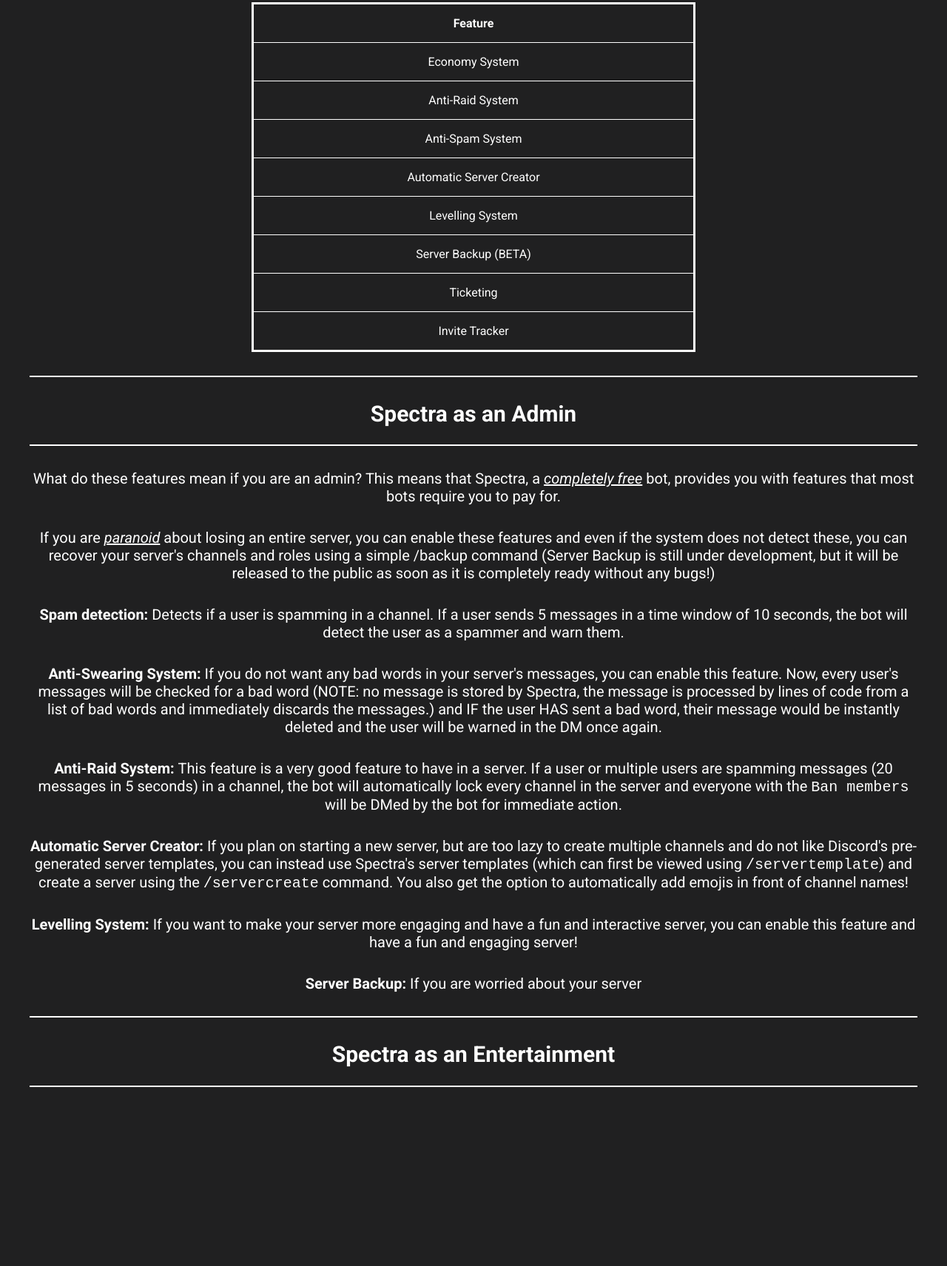
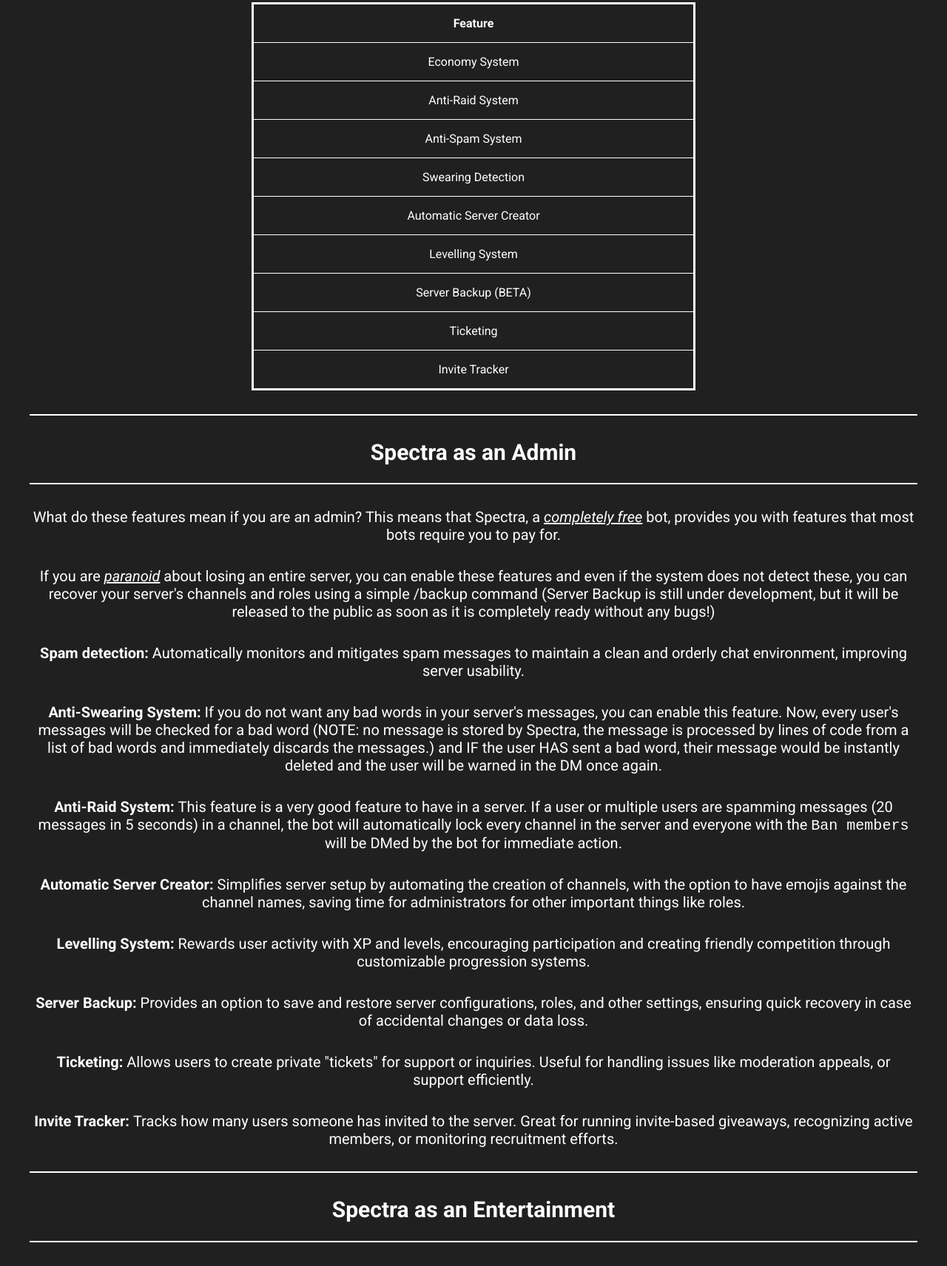
Before and after one commit to SpikyGames1/spectra-wiki, a plain HTML site: page spectra-features.html in a window 1280 px wide. Shown: the part 204-1916 px from the top of the page at 74% size. Before the commit the page ends 1706 px from the top, so only its background shows below. Drawn offline with Linux system fonts and the light colour scheme.

Commit message:
Updated 'spectra-features.html'

```diff
--- a/spectra-features.html
+++ b/spectra-features.html
@@ -51,6 +51,8 @@
         <td style="padding: 2vh;">Anti-Spam System</td>
     </tr>
     <tr>
+        <td style="padding: 2vh;">Swearing Detection</td>
+    <tr>
         <td style="padding: 2vh;">Automatic Server Creator</td>
     </tr>
     <tr>
@@ -78,17 +80,24 @@
     If you are <em><span class="highlight">paranoid</span></em> about losing an entire server, you can enable these features and even if the system does not detect these, you can recover your server's channels and roles using a simple /backup command (Server Backup is still under development, but it will be released to the public as soon as it is completely ready without any bugs!)
         </p>
         <p>
-              <strong>Spam detection: </strong> Detects if a user is spamming in a channel. If a user sends 5 messages in a time window of 10 seconds, the bot will detect the user as a spammer and warn them. </p><p>
+              <strong>Spam detection: </strong> Automatically monitors and mitigates spam messages to maintain a clean and orderly chat environment, improving server usability.</p><p>
               <strong>Anti-Swearing System: </strong> If you do not want any bad words in your server's messages, you can enable this feature. Now, every user's messages will be checked for a bad word (NOTE: no message is stored by Spectra, the message is processed by lines of code from a list of bad words and immediately discards the messages.) and IF the user HAS sent a bad word, their message would be instantly deleted and the user will be warned in the DM once again. </p><p>
               <strong>Anti-Raid System: </strong> This feature is a very good feature to have in a server. If a user or multiple users are spamming messages (20 messages in 5 seconds) in a channel, the bot will automatically lock every channel in the server and everyone with the <code>Ban members</code> will be DMed by the bot for immediate action. </p> <p>
-    <strong>Automatic Server Creator: </strong> If you plan on starting a new server, but are too lazy to create multiple channels and do not like Discord's pre-generated server templates, you can instead use Spectra's server templates (which can first be viewed using <code>/servertemplate</code>) and create a server using the <code>/servercreate</code> command. You also get the option to automatically add emojis in front of channel names!
+    <strong>Automatic Server Creator: </strong> Simplifies server setup by automating the creation of channels, with the option to have emojis against the channel names, saving time for administrators for other important things like roles.
       </p>
       <p>
-      <strong>Levelling System: </strong> If you want to make your server more engaging and have a fun and interactive server, you can enable this feature and have a fun and engaging server!
+      <strong>Levelling System: </strong> Rewards user activity with XP and levels, encouraging participation and creating friendly competition through customizable progression systems.
       </p>
       <p>
-          <strong>Server Backup: </strong> If you are worried about your server
-            </div>
+          <strong>Server Backup: </strong> Provides an option to save and restore server configurations, roles, and other settings, ensuring quick recovery in case of accidental changes or data loss.
+      </p>
+      <p>
+          <strong>Ticketing: </strong> Allows users to create private "tickets" for support or inquiries. Useful for handling issues like moderation appeals, or support efficiently.
+      </p>
+      <p>
+          <strong>Invite Tracker: </strong> Tracks how many users someone has invited to the server. Great for running invite-based giveaways, recognizing active members, or monitoring recruitment efforts.
+      </p>
+          </div>
           <div id="spectra-as-an-entertainment">
       <hr size=2 color="white">
       <h2>Spectra as an Entertainment</h2>
```
